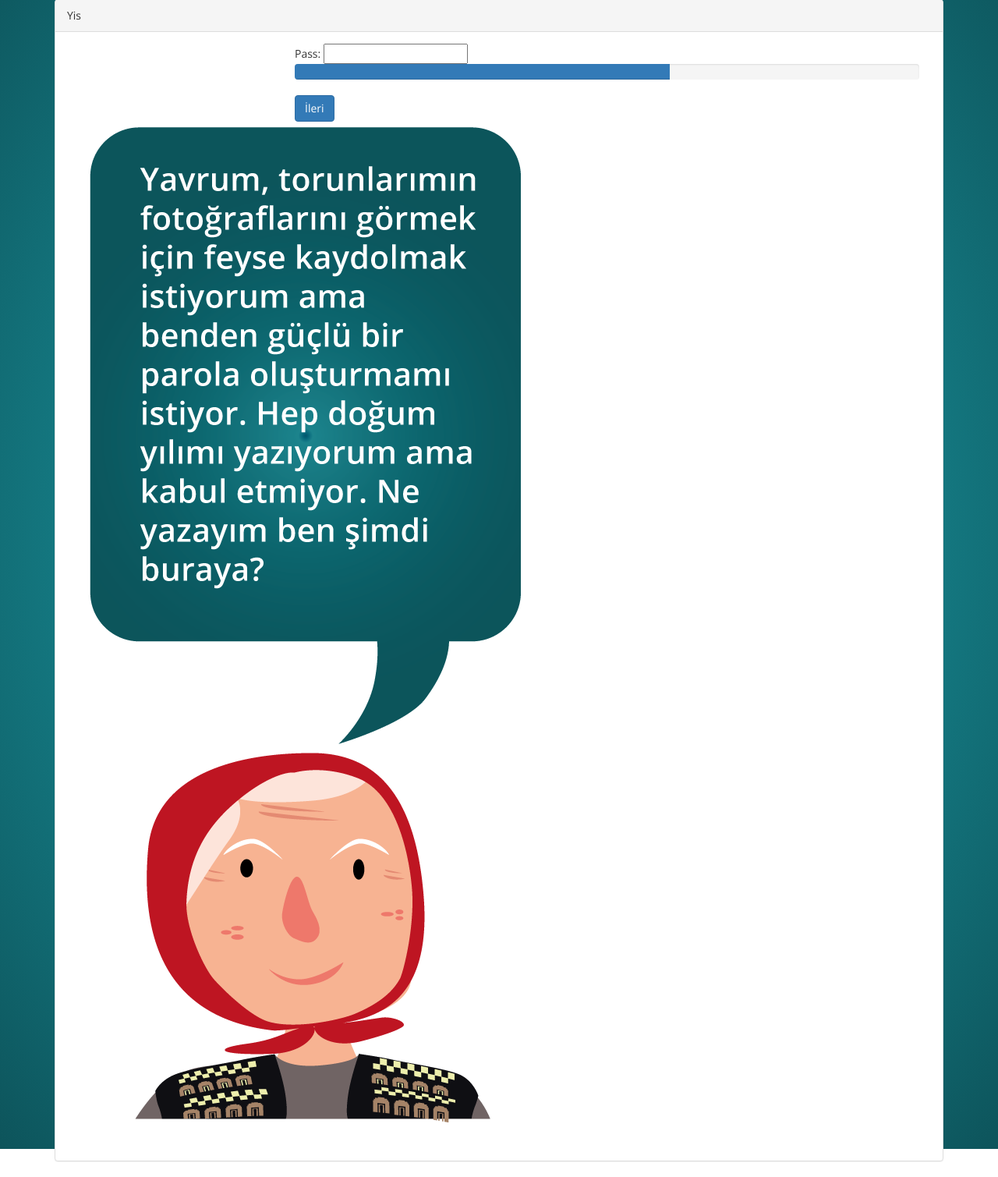
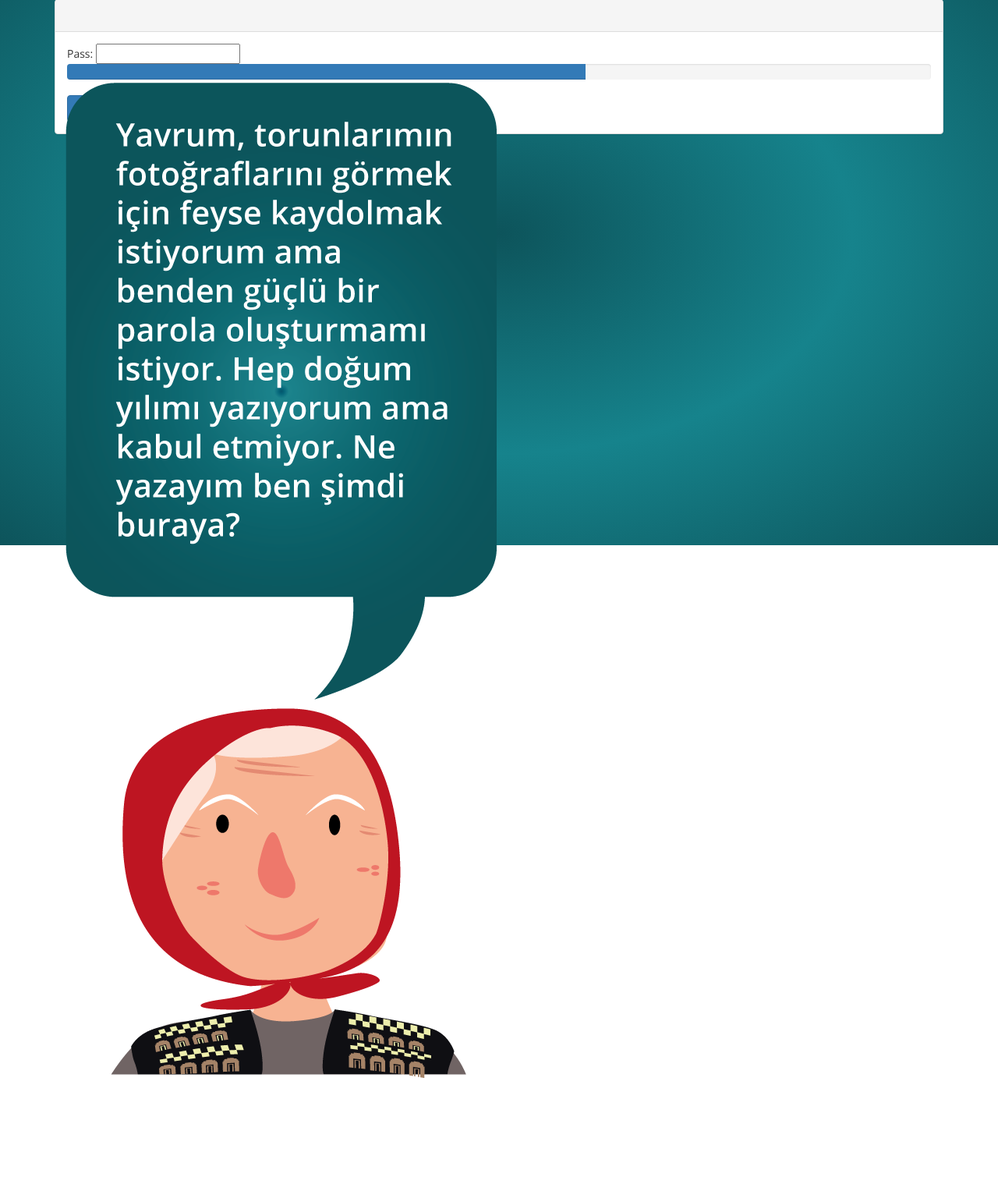
Before and after one commit to smddzcy/ESETGuvenlikOyunu, a PHP site: page /esetGuvenlik/oyun/index.php in a window 1280 px wide. Shown: the part 101-1610 px from the top of the page at 78% size. After the commit the page ends 1483 px from the top, so only its background shows below. Run offline with PHP 8.4, Linux system fonts and the light colour scheme; some libraries are stand-ins or nearby versions.

Commit message:
ls2 - whatever

```diff
--- a/assets/css/style.css
+++ b/assets/css/style.css
@@ -18,8 +18,12 @@ a:hover {
 	width:100%;
 	margin-top:50px;
 }
-#level-container .col-xs-3 img {
-
+#level-container #pre-level {
+	position:absolute;
+	width:200px;
+}
+#level-container #pre-level .col-xs-3 img {
+	width:100%;
 }
 .username {
 	color:white;
--- a/views/levels/level-1.html
+++ b/views/levels/level-1.html
@@ -1,11 +1,11 @@
-<div class="panel panel-default level-1">
-	<div class="panel-heading">Yis</div>
-    <input type="hidden" id="levelCode" value="2xdnf2yncfdsn10tn1230nt12n3nbgasdmn1293n214">
-	<div class="panel-body">
-        <div class="col-xs-3">
-            <img src="../assets/images/dialog-lvlpswrd.png" alt="">
-        </div>
-        <div class="col-xs-9">
+<div id="pre-level">
+    <img src="../assets/images/dialog-lvlpswrd.png" alt="">
+</div>
+<div id="level">
+    <div class="panel panel-default level-1">
+        <div class="panel-heading">&nbsp;</div>
+        <input type="hidden" id="levelCode" value="2xdnf2yncfdsn10tn1230nt12n3nbgasdmn1293n214">
+        <div class="panel-body">
             Pass: <input type="password" id="password" />
             <div id="password-strength">
                 <div class="progress">
@@ -14,5 +14,5 @@
             </div>
             <div class="btn btn-primary" onclick="nextLevel()">İleri</div>
         </div>
-	</div>
+    </div>
 </div>
```
